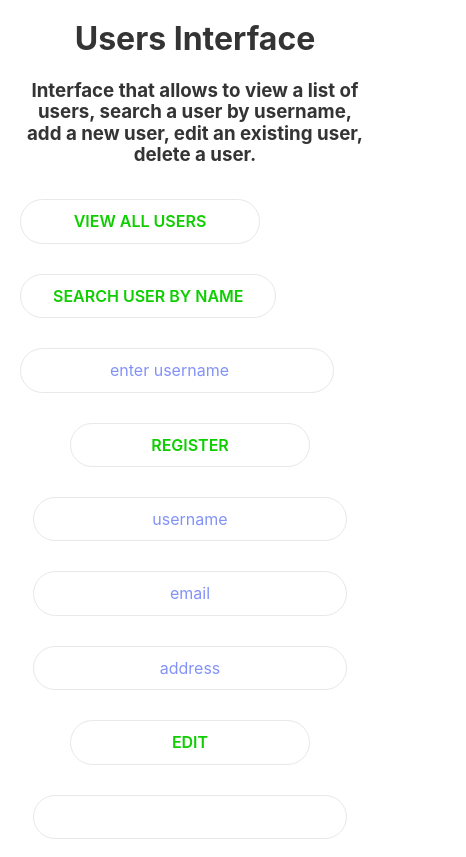
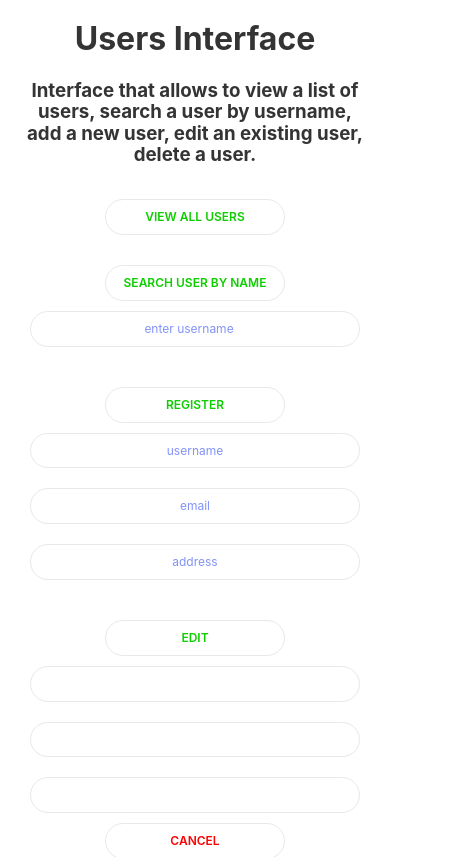
Before and after one commit to andreypost/edicasoft-t-t-r, a React (Create React App) app: page / in a window 390 px wide. Shown: the top 857 px of the page, 466 px wide, since content can reach past the window. Built offline with nearby package versions, Linux system fonts and the light colour scheme.

Commit message:
add some adaptive design

```diff
--- a/public/index.html
+++ b/public/index.html
@@ -15,7 +15,7 @@
       user's mobile device or desktop. See https://developers.google.com/web/fundamentals/web-app-manifest/
     -->
     <link rel="manifest" href="%PUBLIC_URL%/manifest.json" />
-    <!-- "github homepage": "https://andreypost.github.io/edicasoft-t-t-r/", -->
+    <!-- github "homepage": "https://andreypost.github.io/edicasoft-t-t-r/", -->
     <!--
       Notice the use of %PUBLIC_URL% in the tags above.
       It will be replaced with the URL of the `public` folder during the build.
--- a/src/App.css
+++ b/src/App.css
@@ -1,4 +1,3 @@
-
 .app label {
   width: 100%;
   text-align: left;
@@ -26,9 +25,11 @@ input:-internal-autofill-selected {
   border-radius: 32px;
   background: var(--white);
 }
+
 .app button, .app table th {
   font-weight: 600;
 }
+
 .app table {
   width: 100%;
   margin: 20px auto;
@@ -36,24 +37,77 @@ input:-internal-autofill-selected {
   border-collapse: collapse;
   color: var(--green);
 }
+
 .app table th, .app table td {
   border: 1px solid var(--lightgrey);
   padding: 10px;
 }
+
 .app table td, .app table th {
   width: 30%;
 }
-.app table th:nth-child(3), .app table td:nth-child(3)  {
+
+.app table th:nth-child(3), .app table td:nth-child(3) {
   width: 40%;
 }
-.app table th:nth-child(4), .app table td:nth-child(4),
-.app table th:nth-child(5), .app table td:nth-child(5) {
+
+.app table th:nth-child(4), .app table td:nth-child(4), .app table th:nth-child(5), .app table td:nth-child(5) {
   min-width: 80px;
 }
+
 .app table th:nth-child(4), .app table td:nth-child(4) {
   color: var(--lightblue);
 }
-.app table th:nth-child(5), .app table td:nth-child(5),
-.app .app__cancel {
+
+.app table th:nth-child(5), .app table td:nth-child(5), .app .app__cancel {
   color: var(--red);
 }
+
+@media screen and (max-width: 1366px) {
+  .app button, .app input, .app table td, .app table th {
+    font-size: 12px;
+  }
+  .app button, .app input {
+    min-width: 180px;
+    padding: 10px;
+  }
+}
+@media screen and (max-width: 1024px) {
+  #searchByUserName, #registerUser, #editUserForm {
+    width: 80%;
+    justify-content: center;
+  }
+  button.app__view, #searchByUserName, #registerUser, #editUserForm {
+    justify-content: center;
+    margin: 15px auto;
+  }
+  #searchByUserName button, #registerUser button, #editUserForm button  {
+    margin: 0 auto;
+  }
+  .app input {
+    width: 80%;
+  }
+  .app button, .app input, .app table td, .app table th {
+    font-size: 12px;
+  }
+  .app button, .app input {
+    min-width: 180px;
+    padding: 10px;
+  }
+}
+@media screen and (max-width: 768px) {
+  .app table th, .app table td {
+    padding: 5px;
+  }
+  .app table th:nth-child(4), .app table td:nth-child(4), .app table th:nth-child(5), .app table td:nth-child(5) {
+    min-width: 60px;
+  }
+}
+@media screen and (max-width: 425px) {
+  #searchByUserName, #registerUser, #editUserForm, .app input {
+    width: 100%;
+  }
+  .app input {
+    margin: 10px;
+  }
+}
--- a/src/App.js
+++ b/src/App.js
@@ -123,7 +123,7 @@ export default class App extends React.Component {
     return (
       <section className="app">
         <div className="colalignstart">
-          <button onClick={() => this.handleViewAll()}>VIEW ALL USERS</button>
+          <button className="app__view" onClick={() => this.handleViewAll()}>VIEW ALL USERS</button>
           <form id="searchByUserName" onSubmit={this.handleSearchForm} className="flexjustbet wrap">
             <button form="searchByUserName">SEARCH USER BY NAME</button>
             <input type="search"
--- a/src/index.css
+++ b/src/index.css
@@ -1,5 +1,5 @@
 :root { --white:#FFFFFF; --black:#000000; --dark:#343434; --red:#ff0000; --green:#0ece00; --lightgreen: #ddffdd; --grey:#707070; --lightgrey: #e8e8e8;; --lightblue: #8292F9;  }
-body { font-family: -apple-system, BlinkMacSystemFont, 'Segoe UI', 'Roboto', 'Oxygen', 'Ubuntu', 'Cantarell', 'Fira Sans', 'Droid Sans', 'Helvetica Neue', sans-serif; -webkit-font-smoothing: antialiased; -moz-osx-font-smoothing: grayscale; height:100%; height: 3000px; /* remove */ }
+body { font-family: -apple-system, BlinkMacSystemFont, 'Segoe UI', 'Roboto', 'Oxygen', 'Ubuntu', 'Cantarell', 'Fira Sans', 'Droid Sans', 'Helvetica Neue', sans-serif; -webkit-font-smoothing: antialiased; -moz-osx-font-smoothing: grayscale; height:100%; }
 .width, body, img { width: 100%; }
 h1, h2, h4, h3, h4, h5, h6, p { color: var(--dark); }
 .bold { font-weight:700; }
```
